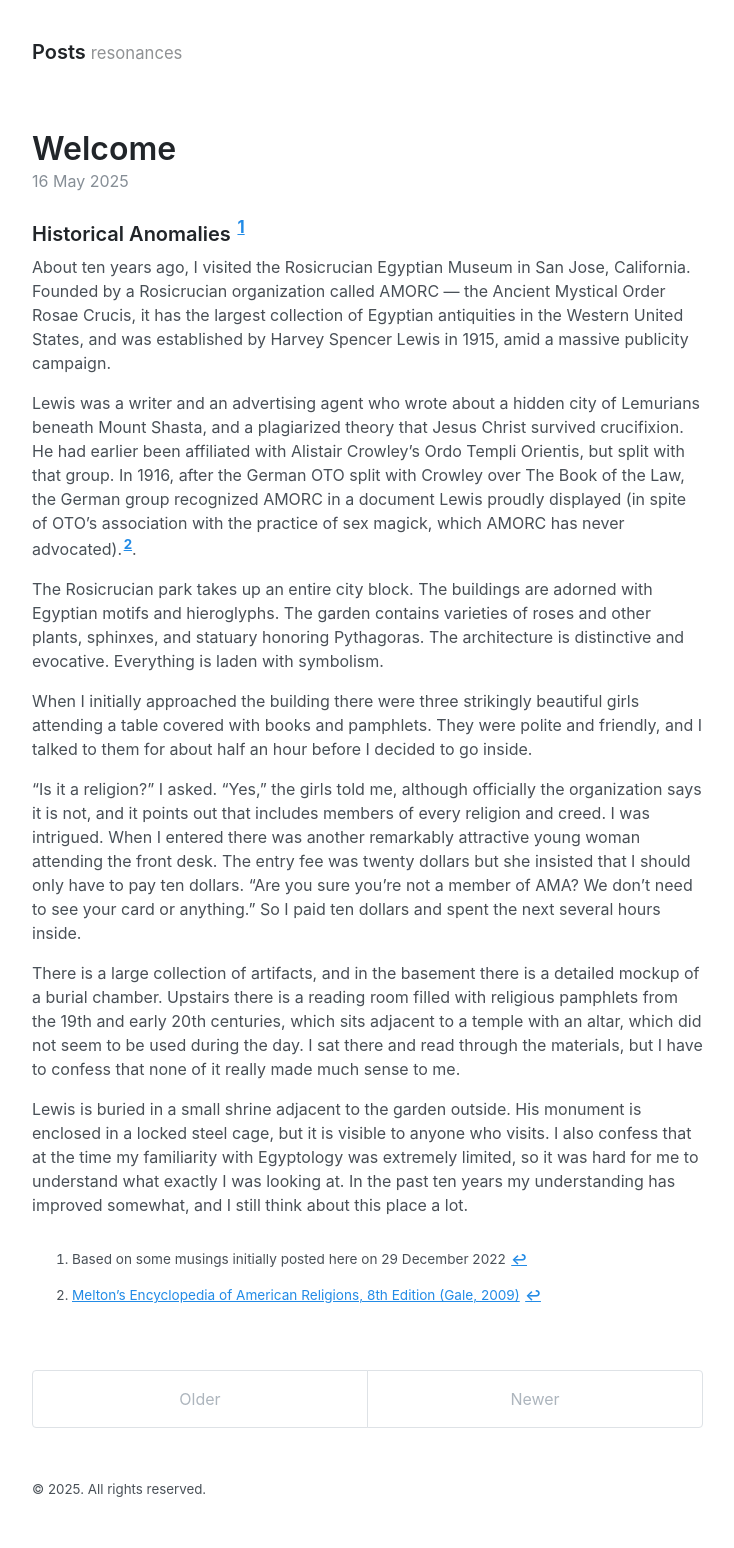
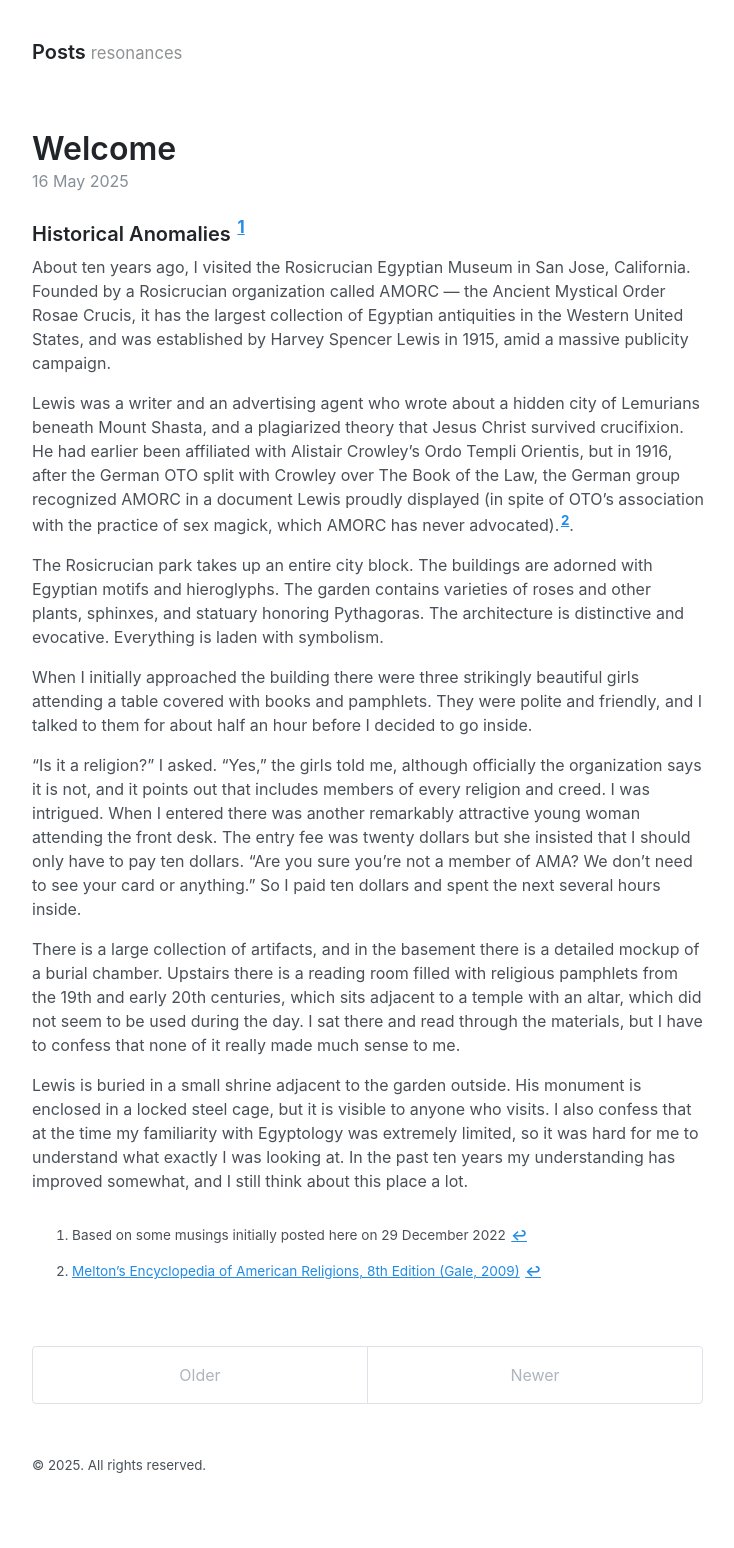
Before and after one commit to mandeluna/mandeluna.github.io, a Jekyll site: the page built from index.html, in a window 1280 px wide. Shown: the whole page, without its empty margins (272-1006 px from the left). Built offline with Jekyll 4.4.1, drawn with Linux system fonts in a browser that asks for light colours; the list of posts is cut into pages by our own code; after the commit the page ends 1524 px from its top, so only the background shows below that.

Commit message:
Updated AMORC museum post

```diff
--- a/_posts/2025-05-16-welcome.md
+++ b/_posts/2025-05-16-welcome.md
@@ -7,7 +7,7 @@ Harvey Spencer Lewis in 1915, amid a massive publicity campaign.
 
 Lewis was a writer and an advertising agent who wrote about a hidden city of Lemurians beneath
 Mount Shasta, and a plagiarized theory that Jesus Christ survived crucifixion. He had earlier
-been affiliated with Alistair Crowley's Ordo Templi Orientis, but split with that group. In 1916,
+been affiliated with Alistair Crowley's Ordo Templi Orientis, but in 1916,
 after the German OTO split with Crowley over The Book of the Law, the German group recognized
 AMORC in a document Lewis proudly displayed (in spite of OTO’s association with the practice of sex
 magick, which AMORC has never advocated).[^1].
```
